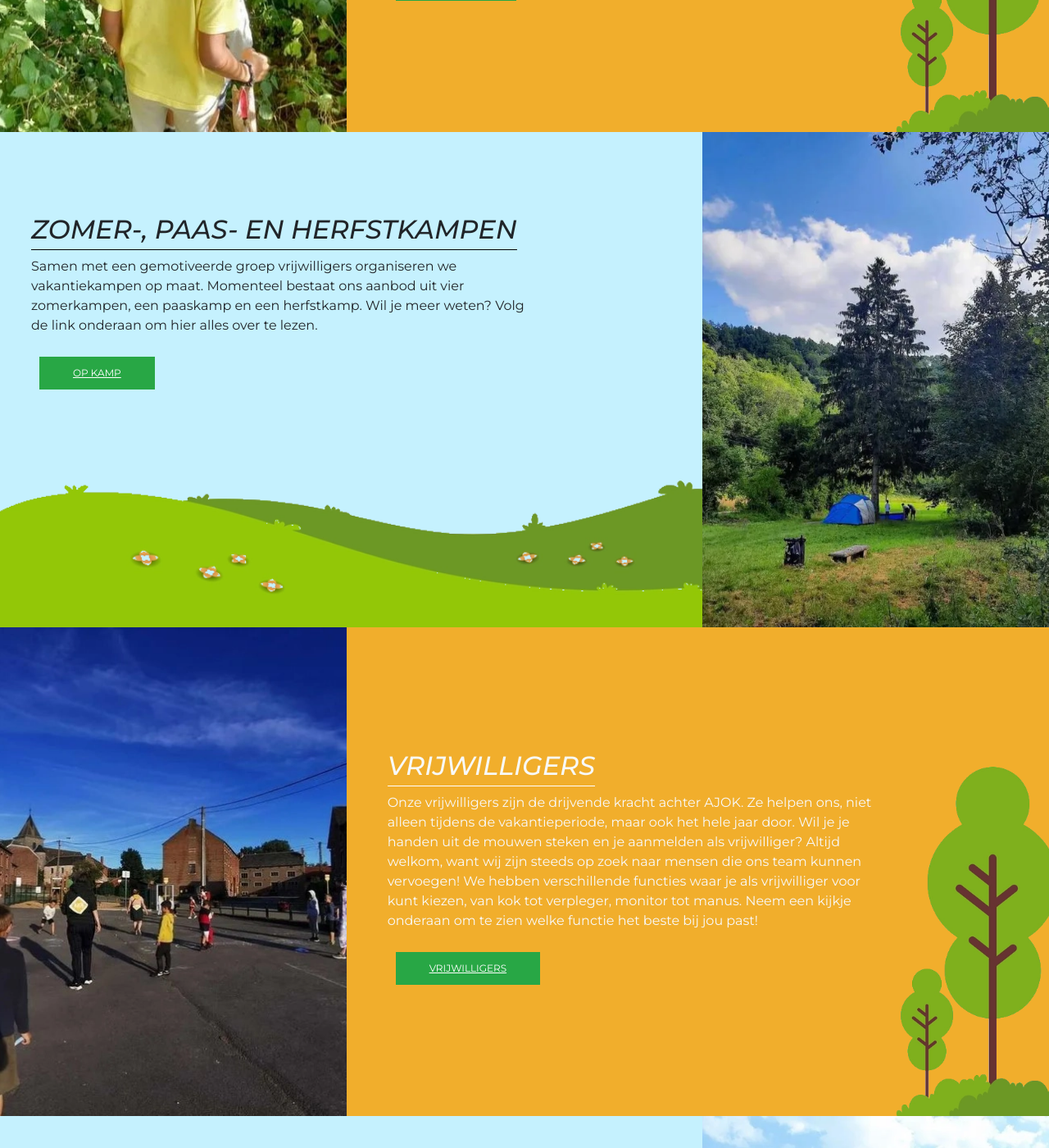
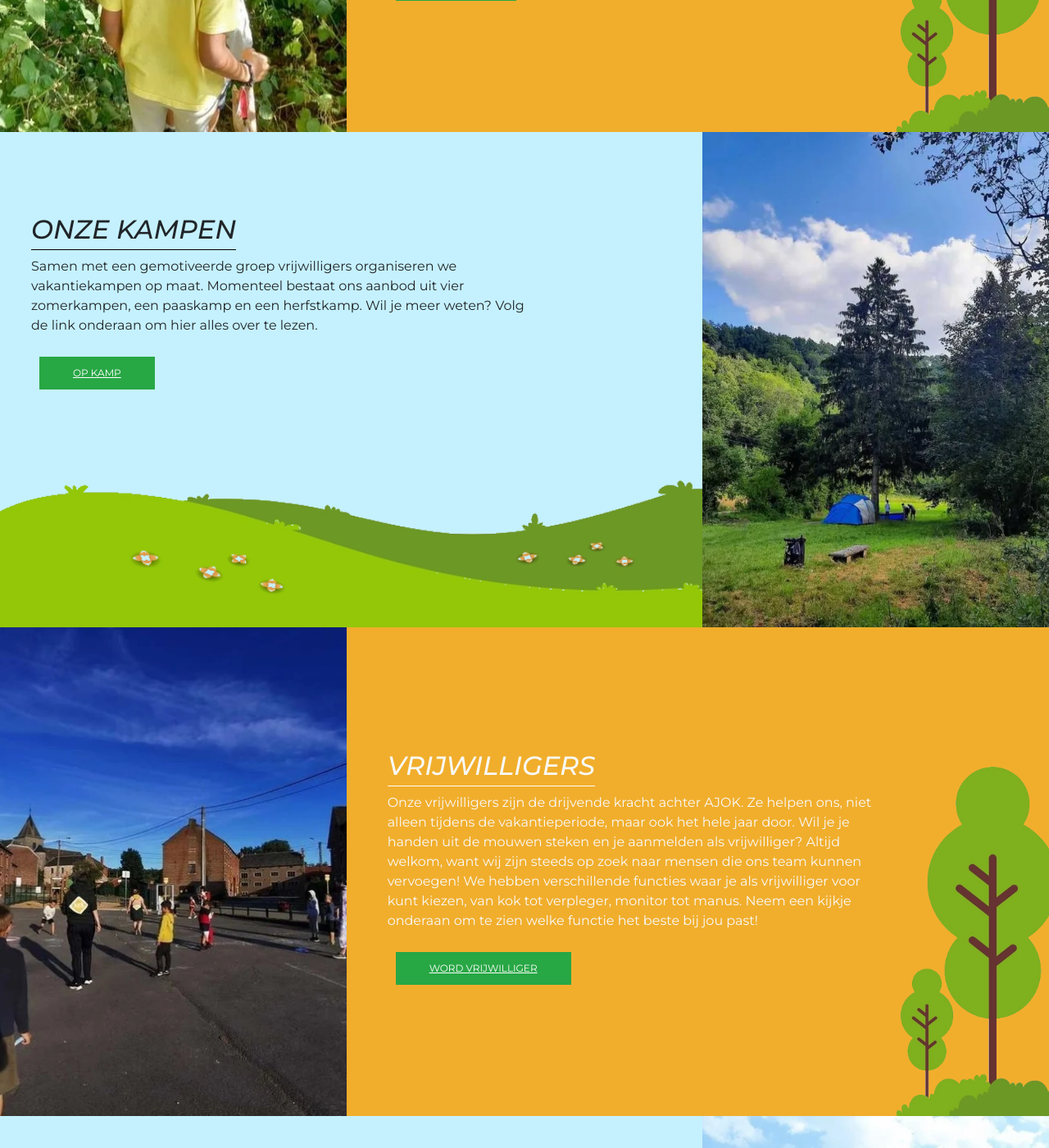
Before and after one commit to arnodeceuninck/ajok-website, a Jekyll site: the page built from index.html, in a window 1280 px wide and 1400 px high, scrolled down 1150 px. Shown: the whole window at 82% size. Built offline with Jekyll 4.4.1, drawn with Linux system fonts in a browser that asks for light colours; nearby versions of some CDN libraries.

Commit message:
Enkele opmerkingen

```diff
--- a/_data/contact.yml
+++ b/_data/contact.yml
@@ -28,12 +28,12 @@
   link: mailto:info@ajokvzw.be
   footer: true
 
-- name: Telefoon
+- name: Telefoon (bij voorkeur eerst mailen)
   description: +32 496 39 37 76
   color: '#0082ca'
   icon: fa-solid fa-phone
   link: tel:+32496393776
-  footer: true
+  footer: facebook
 
 - name: Adres vzw
   description: Lodewijk Van Berckenlaan 85<br> 2600 Berchem
--- a/index.html
+++ b/index.html
@@ -38,17 +38,18 @@ title: "Alle Jongeren Op Kamp"
     img="assets/images/img5_crop.webp"  %}
 
 {% include section-img-right.html
-    title="Zomer-, Paas- en Herfstkampen"
+    title="Onze kampen"
     text="Samen met een gemotiveerde groep vrijwilligers organiseren we vakantiekampen op maat. Momenteel bestaat ons aanbod uit vier zomerkampen, een paaskamp en een herfstkamp. Wil je meer weten? Volg de link onderaan om hier alles over te lezen."
     call_to_action="Op Kamp"
     url="op-kamp"
     img="assets/images/img6_crop.webp"
     img_mobile="assets/images/img6_mobile.webp" %}
 
+    <!-- TODO: Kortere uitleg -->
 {% include section-img-left.html
     title="Vrijwilligers"
     text="Onze vrijwilligers zijn de drijvende kracht achter AJOK. Ze helpen ons, niet alleen tijdens de vakantieperiode, maar ook het hele jaar door. Wil je je handen uit de mouwen steken en je aanmelden als vrijwilliger? Altijd welkom, want wij zijn steeds op zoek naar mensen die ons team kunnen vervoegen! We hebben verschillende functies waar je als vrijwilliger voor kunt kiezen, van kok tot verpleger, monitor tot manus. Neem een kijkje onderaan om te zien welke functie het beste bij jou past!"
-    call_to_action="Vrijwilligers"
+    call_to_action="Word Vrijwilliger"
     url="vrijwilligers"
     img="assets/images/img7_crop.webp"  %}
 
--- a/vrijwilligers.html
+++ b/vrijwilligers.html
@@ -3,6 +3,7 @@ layout: default
 title: "Vrijwilligers"
 ---
 
+<!-- TODO Inschrijvingsform call to action ink meer vanboven -->
 {% include section.html
     title="Word nu vrijwilliger!"
     text="<p>
```
